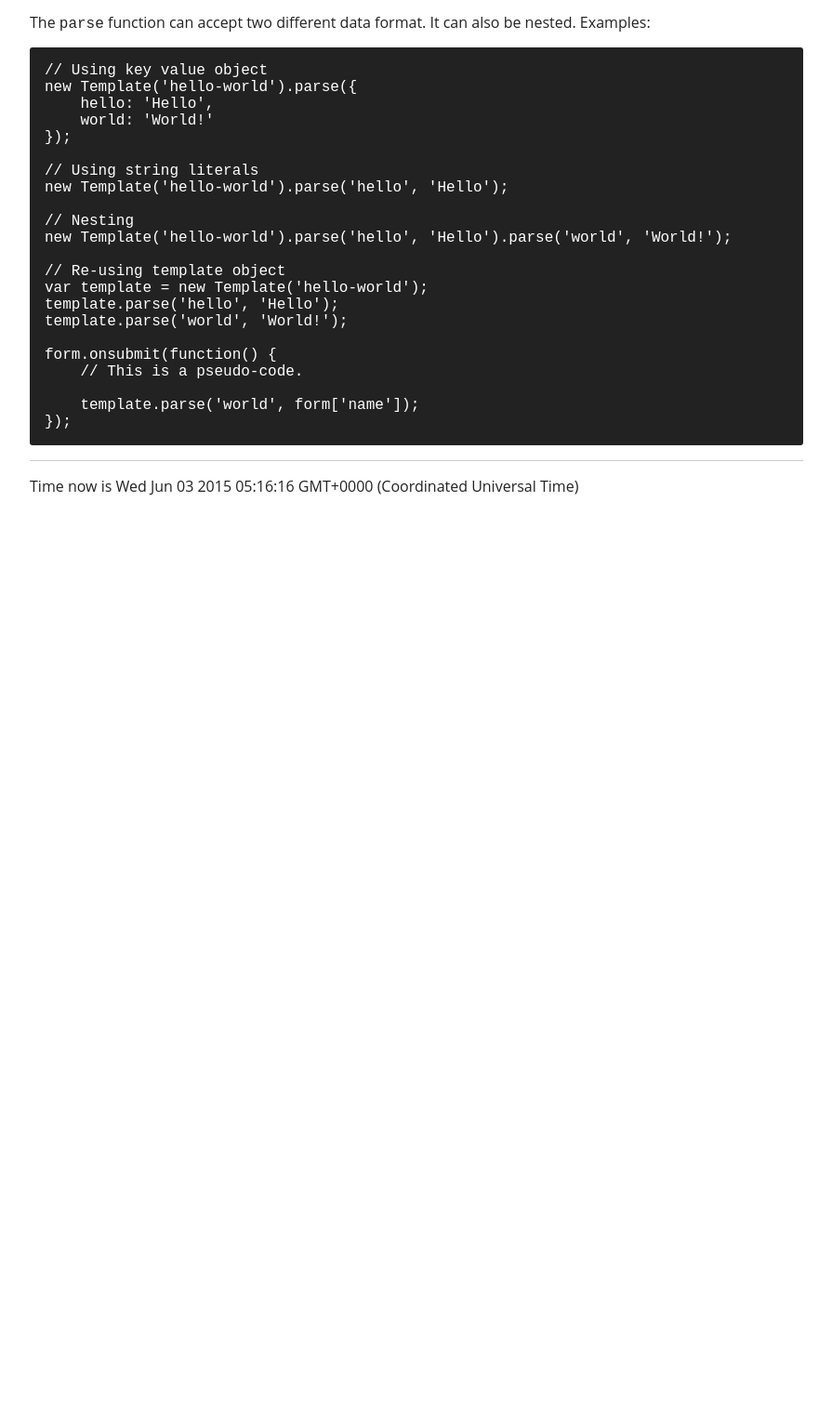
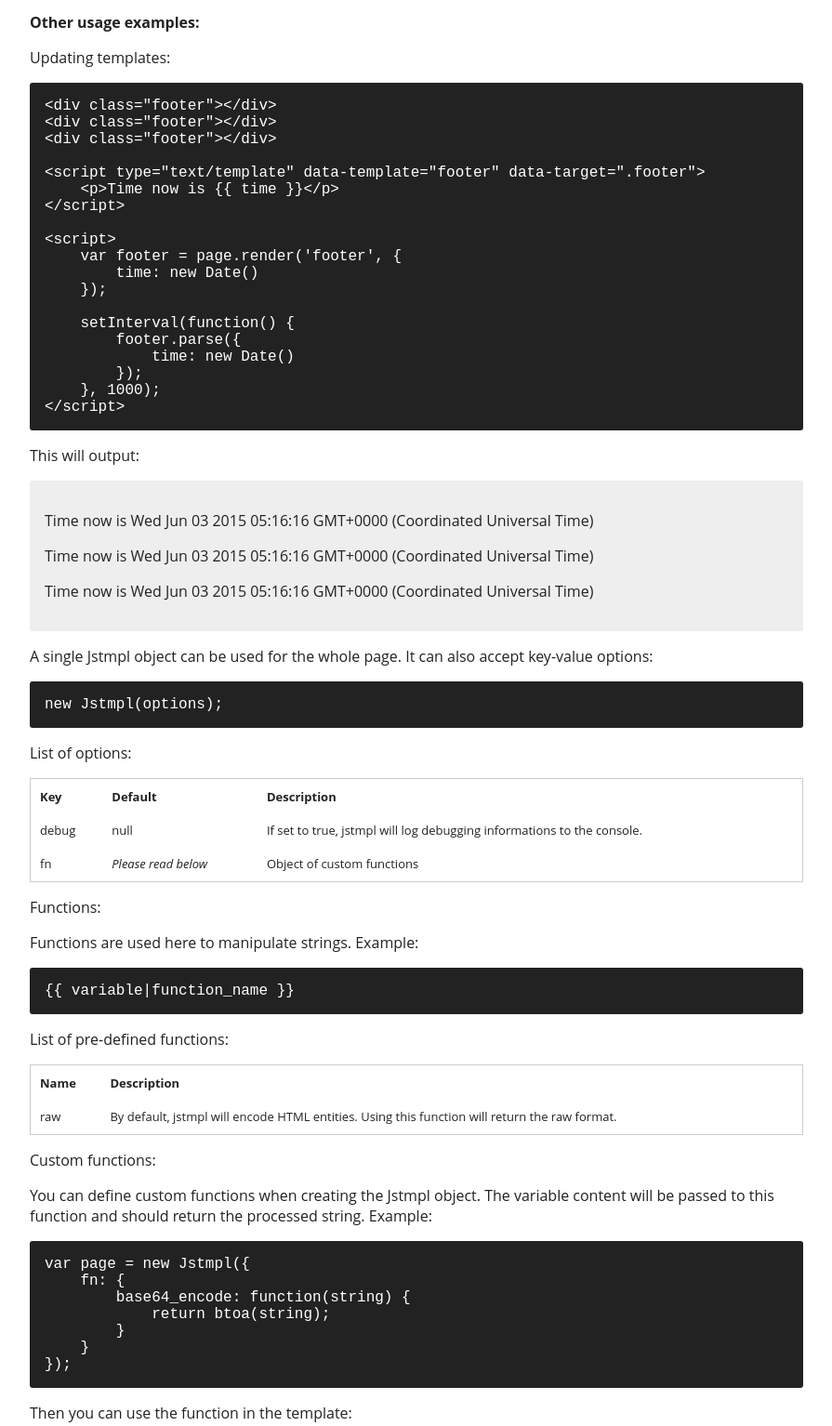
Before and after one commit to pinodex/jstmpl, a plain HTML site: page index.html in a window 1280 px wide. Shown: the part 1043-2577 px from the top of the page at 93% size, without its empty margins (192-1087 px from the left). Before the commit the page ends 1609 px from the top, so only its background shows below. Drawn offline with Linux system fonts and the light colour scheme.

Commit message:
Refactoring

```diff
--- a/index.html
+++ b/index.html
@@ -39,8 +39,15 @@
             overflow-x: auto;
         }
 
-        .footer {
-            border-top: 1px solid #ccc;
+        table {
+            border: 1px solid #ccc;
+            font-size: 13px;
+            width: 100%;
+        }
+
+        th, td {
+            padding: 0.5rem;
+            text-align: left;
         }
     </style>
 </head>
@@ -53,10 +60,10 @@
             <p><strong>Direct to element</strong></p>
             <pre><code>&#x3C;div data-template=&#x22;hello-world&#x22;&#x3E;{{ hello }} {{ world }}&#x3C;/div&#x3E;
 &#x3C;script&#x3E;
-    new Template(&#x27;hello-world&#x27;).parse({
+    new Jstmpl().render(&#x27;hello-world&#x27;, {
         hello: &#x27;Hello&#x27;,
         world: &#x27;World!&#x27;
-    }
+    });
 &#x3C;/script&#x3E;</code></pre>
             <p>The variables will be directly parsed to the element.</p>
             <p>This will output:</p>
@@ -65,12 +72,12 @@
             </div>
             <p><strong>Template script to element:</strong></p>
             <pre><code>&#x3C;div id=&#x22;hello-world&#x22;&#x3E;&#x3C;/div&#x3E;
-
 &#x3C;script type=&#x22;text/template&#x22; data-template=&#x22;hello-world&#x22; data-target=&#x22;#hello-world&#x22;&#x3E;
     {{ hello }} {{ world }} {{ again }}
 &#x3C;/script&#x3E;
+
 &#x3C;script&#x3E;
-    new Template(&#x27;hello-world&#x27;).parse({
+    new Jstmpl().render(&#x27;hello-world&#x27;, {
         hello: &#x27;Hello&#x27;,
         world: &#x27;World!&#x27;,
         again: &#x27;Again&#x27;
@@ -81,31 +88,95 @@
             <div class="output">
                 <div id="hello-world"></div>
             </div>
-            <p>The <code>parse</code> function can accept two different data format. It can also be nested. Examples:</p>
-            <pre><code>// Using key value object
-new Template(&#x27;hello-world&#x27;).parse({
-    hello: &#x27;Hello&#x27;,
-    world: &#x27;World!&#x27;
-});
+            <p><strong>Other usage examples:</strong></p>
+            <p>Updating templates:</p>
+            <pre><code>&#x3C;div class=&#x22;footer&#x22;&#x3E;&#x3C;/div&#x3E;
+&#x3C;div class=&#x22;footer&#x22;&#x3E;&#x3C;/div&#x3E;
+&#x3C;div class=&#x22;footer&#x22;&#x3E;&#x3C;/div&#x3E;
 
-// Using string literals
-new Template(&#x27;hello-world&#x27;).parse(&#x27;hello&#x27;, &#x27;Hello&#x27;);
+&#x3C;script type=&#x22;text/template&#x22; data-template=&#x22;footer&#x22; data-target=&#x22;.footer&#x22;&#x3E;
+    &#x3C;p&#x3E;Time now is {{ time }}&#x3C;/p&#x3E;
+&#x3C;/script&#x3E;
 
-// Nesting
-new Template(&#x27;hello-world&#x27;).parse(&#x27;hello&#x27;, &#x27;Hello&#x27;).parse(&#x27;world&#x27;, &#x27;World!&#x27;);
+&#x3C;script&#x3E;
+    var footer = page.render(&#x27;footer&#x27;, {
+        time: new Date()
+    });
 
-// Re-using template object
-var template = new Template(&#x27;hello-world&#x27;);
-template.parse(&#x27;hello&#x27;, &#x27;Hello&#x27;);
-template.parse(&#x27;world&#x27;, &#x27;World!&#x27;);
+    setInterval(function() {
+        footer.parse({
+            time: new Date()
+        });
+    }, 1000);
+&#x3C;/script&#x3E;</code></pre>
+        </div>
+        <p>This will output:</p>
+        <div class="output">
+            <div class="footer"></div>
+            <div class="footer"></div>
+            <div class="footer"></div>
+        </div>
+        <p>A single Jstmpl object can be used for the whole page. It can also accept key-value options:</p>
+        <pre><code>new Jstmpl(options);</code></pre>
+        <p>List of options:</p>
+        <table>
+            <thead>
+                <tr>
+                    <th>Key</th>
+                    <th>Default</th>
+                    <th>Description</th>
+                </tr>
+            </thead>
+            <tbody>
+                <tr>
+                    <td>debug</td>
+                    <td>null</td>
+                    <td>If set to true, jstmpl will log debugging informations to the console.</td>
+                </tr>
+                <tr>
+                    <td>fn</td>
+                    <td><em>Please read below</em></td>
+                    <td>Object of custom functions</td>
+                </tr>
+            </tbody>
+        </table>
+        <p>Functions:</p>
+        <p>Functions are used here to manipulate strings. Example:</p>
+        <pre><code>{{ variable|function_name }}</code></pre>
+        <p>List of pre-defined functions:</p>
+        <table>
+            <thead>
+                <tr>
+                    <th>Name</th>
+                    <th>Description</th>
+                </tr>
+            </thead>
+            <tbody>
+                <tr>
+                    <td>raw</td>
+                    <td>By default, jstmpl will encode HTML entities. Using this function will return the raw format.</td>
+                </tr>
+            </tbody>
+        </table>
+        <p>Custom functions:</p>
+        <p>You can define custom functions when creating the Jstmpl object. The variable content will be passed to this function and should return the processed string. Example:</p>
+        <pre><code>var page = new Jstmpl({
+    fn: {
+        base64_encode: function(string) {
+            return btoa(string);
+        }
+    }
+});</code></pre>
+        <p>Then you can use the function in the template:</p>
+        <pre><code>&#x3C;div data-template=&#x22;base64&#x22;&#x3E;
+    {{ value|base64_encode }}
+&#x3C;/div&#x3E;
 
-form.onsubmit(function() {
-    // This is a pseudo-code.
-
-    template.parse(&#x27;world&#x27;, form[&#x27;name&#x27;]);
-});</code></pre>
-        </div>
-        <div class="footer"></div>
+&#x3C;script&#x3E;
+    page.render(&#x27;base64&#x27;, {
+        value: &#x27;Hello, World in Base64&#x27;
+    });
+&#x3C;/script&#x3E;</code></pre>
     </div>
     <script type="text/template" data-template="hello-world-2" data-target="#hello-world">
         {{ hello }} {{ world }} {{ again }}
@@ -127,24 +198,33 @@ form.onsubmit(function() {
             'Welkom'
         ];
 
-        var welcomeTemplate = new Template('welcome');
-        welcomeTemplate.parse('welcome', welcomeTrans[Math.floor(Math.random() * welcomeTrans.length)]);
+        var page = new Jstmpl({
+            debug: true
+        });
 
-        new Template('hello-world').parse({
+        page.render('welcome', {
+            welcome: welcomeTrans[Math.floor(Math.random() * welcomeTrans.length)]
+        });
+
+        page.render('hello-world', {
             hello: 'Hello',
             world: 'World!'
         });
 
-        new Template('hello-world-2').parse({
+        page.render('hello-world-2', {
             hello: 'Hello',
             world: 'World!',
             again: 'Again'
         });
 
-        var footer = new Template('footer').parse('time', new Date());
+        var footer = page.render('footer', {
+            time: new Date()
+        });
 
         setInterval(function() {
-            footer.parse('time', new Date());
+            footer.parse({
+                time: new Date()
+            });
         }, 1000);
     </script>
 </body>
--- a/jstmpl.js
+++ b/jstmpl.js
@@ -11,26 +11,42 @@
 
     "use strict";
 
-    window.Template = function(name) {
+    window.Jstmpl = function Jstmpl(options) {
+
+        this.options = options || {};
+
+        this.context = this.options.context || document;
 
         this.patterns = {
             variable: new RegExp('\{\{ ([^}]+) \}\}', 'gm')
         };
 
-        this.elements = document.querySelectorAll('[data-template="' + name + '"]');
+        this.fn = {
 
-        this.parse = function(data, value, callback) {
-            data = data || {};
-
-            if (typeof data === 'string') {
-                var key = data;
-
-                data = {};
-                data[key] = value;
+            raw: function(string) {
+                return Jstmpl_Helpers.htmlUnescape(string);
             }
 
-            for (var i = this.elements.length - 1; i >= 0; i--) {
-                var string = this.elements[i].innerHTML;
+        };
+
+        if (this.options.fn) {
+            var customFunctions = Object.keys(this.options.fn);
+
+            for (var i = customFunctions.length - 1; i >= 0; i--) {
+                this.fn[customFunctions] = this.options.fn[customFunctions];
+            };
+        }
+
+        this.render = function(name, vars, callback) {
+            var elements = this.context.querySelectorAll('[data-template="' + name + '"]');
+            vars = vars || {};
+
+            if (!elements) {
+                return new Jstmpl_Template(this, name);
+            }
+
+            for (var i = elements.length - 1; i >= 0; i--) {
+                var string = elements[i].innerHTML;
                 var matches = string.match(this.patterns.variable);
 
                 if (!matches) {
@@ -38,17 +54,38 @@
                 }
 
                 for (var ia = matches.length - 1; ia >= 0; ia--) {
-                    var replacement = matches[ia].substr(3, matches[ia].length - 6);
+                    var replacement = matches[ia].substr(3, matches[ia].length - 6).split('|');
+                    var resultString = vars[replacement[0]];
 
-                    if (replacement in data) {
-                        string = string.replace(new RegExp(matches[ia], 'gm'), data[replacement]);
+                    if (!resultString) {
+                        continue;
                     }
+
+                    matches[ia] = matches[ia].replace(/\|/g, '\\|');
+                    resultString = Jstmpl_Helpers.htmlEscape(resultString);
+
+                    if (replacement.length > 1) {
+                        for (var ib = replacement.length - 1; ib >= 1; ib--) {
+                            if (!replacement[ib]) {
+                                continue;
+                            }
+
+                            if (replacement[ib] in this.fn) {
+                                resultString = this.fn[replacement[ib]](resultString);
+                                continue;
+                            }
+
+                            this.debug().warn('Jstmpl: function "%s" is not defined.', replacement[ib]);
+                        };
+                    }
+
+                    string = string.replace(new RegExp(matches[ia], 'gm'), resultString);
                 };
 
                 var target;
 
-                if ((target = this.elements[i].getAttribute('data-target'))) {
-                    var targets = document.querySelectorAll(target);
+                if ((target = elements[i].getAttribute('data-target'))) {
+                    var targets = this.context.querySelectorAll(target);
 
                     for (var i = targets.length - 1; i >= 0; i--) {
                         targets[i].innerHTML = string;
@@ -57,17 +94,77 @@
                     continue;
                 }
 
-                this.elements[i].innerHTML = string;
+                elements[i].innerHTML = string;
             };
 
-            callback = callback || value;
-
             if (typeof callback === 'function') {
-                callback(this.elements);
+                callback(elements);
             }
 
+            return new Jstmpl_Template(this, name);
+        };
+
+        this.addFunction = function(name, fn) {
+            this.fn[name] = fn;
+        };
+
+        this.debug = function() {
+            if (!this.options.debug) {
+                return {
+                    log: function() {},
+                    warn: function() {},
+                    error: function() {}
+                };
+            }
+
+            return {
+                log: function() {
+                    console.log.apply(console, arguments);
+                },
+                warn: function() {
+                    console.warn.apply(console, arguments);
+                },
+                error: function() {
+                    console.error.apply(console, arguments);
+                }
+            };
+        }
+
+    };
+
+    window.Jstmpl_Template = function(template, name) {
+
+        this.template = template;
+
+        this.name = name;
+
+        this.parse = function(vars, callback) {
+            this.template.render(name, vars, callback);
+
             return this;
-        };
+        }
+
+    };
+
+    window.Jstmpl_Helpers = {
+
+        htmlEscape: function(string) {
+            return String(string)
+                .replace(/&/g, '&amp;')
+                .replace(/"/g, '&quot;')
+                .replace(/'/g, '&#39;')
+                .replace(/</g, '&lt;')
+                .replace(/>/g, '&gt;');
+        },
+
+        htmlUnescape: function(string) {
+            return String(string)
+                .replace(/&quot;/g, '"')
+                .replace(/&#39;/g, "'")
+                .replace(/&lt;/g, '<')
+                .replace(/&gt;/g, '>')
+                .replace(/&amp;/g, '&');
+        }
 
     };
 
```
Also changed, not shown: test.html (added, +104 -0 lines), README.md, jstmpl.min.js, 1 other file.
